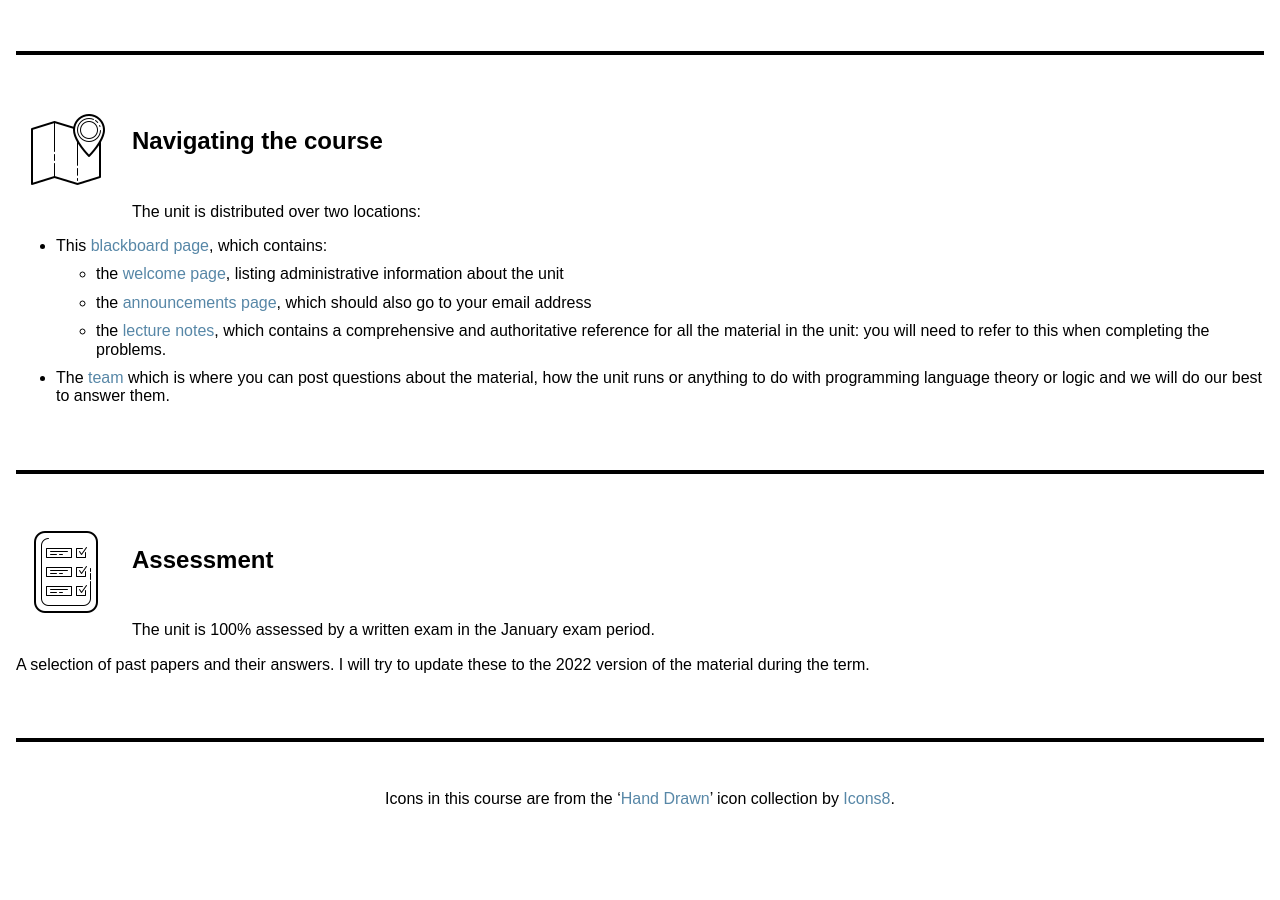
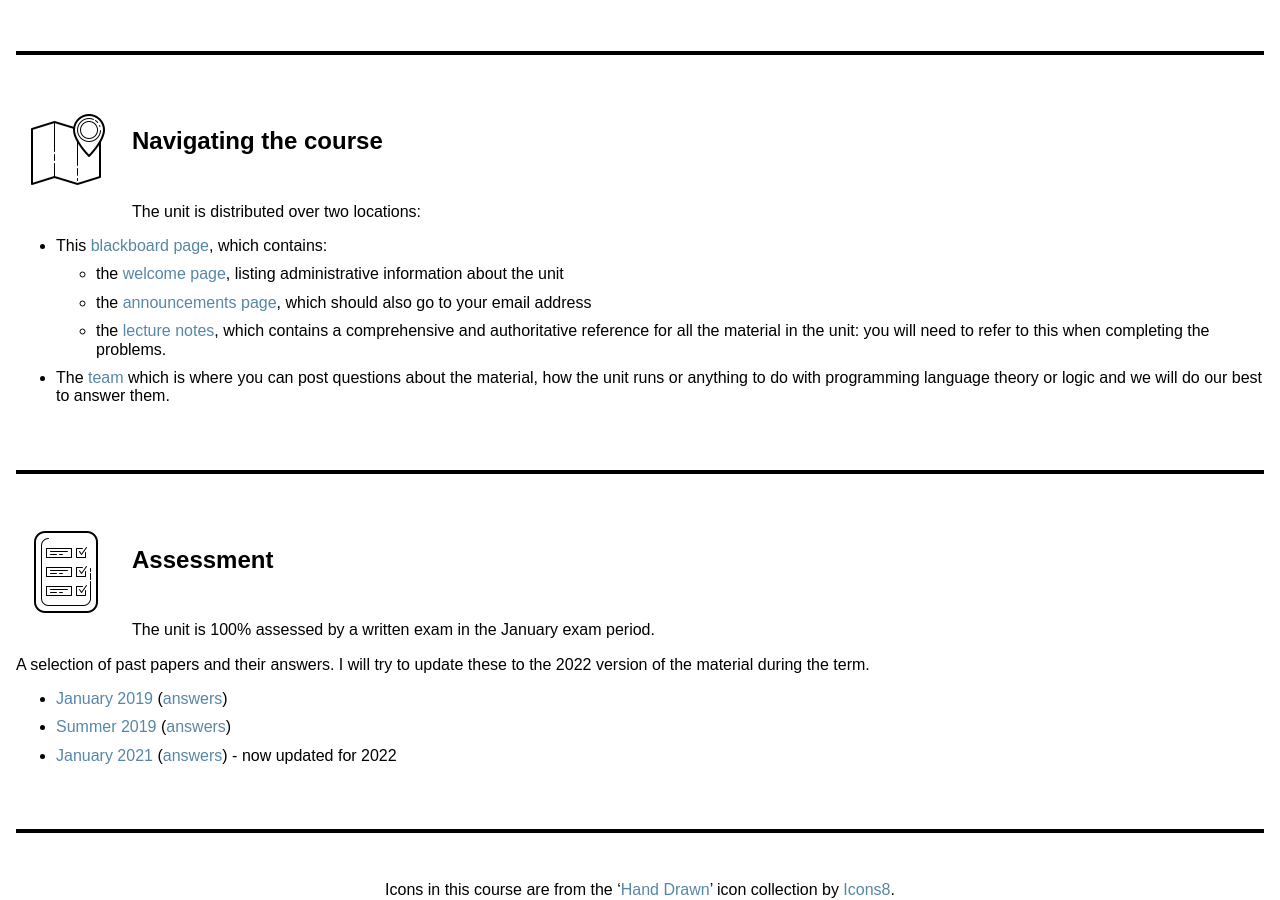
Before and after one commit to uob-coms30040/uob-coms30040.github.io, a Jekyll site: the page built from welcome.md, in a window 1280 px wide and 900 px high, scrolled down 2932 px. Built offline with Jekyll 4.4.1, drawn with Linux system fonts in a browser that asks for light colours; nearby versions of some CDN libraries; before the commit the page ends 3740 px from its top, so only the background shows below that.

Commit message:
update exams

```diff
--- a/welcome.md
+++ b/welcome.md
@@ -180,14 +180,10 @@ The unit is 100% assessed by a written exam in the January exam period.
 
 A selection of past papers and their answers.  I will try to update these to the 2022 version of the material during the term.
 
-{% assign paper_answers = site.static_files | where: "exam", true %}
-
 <ul>
-  {% for a in paper_answers %}
-    {% assign paper_questions = a.basename | replace: '-answers', '' | replace: '-', ' ' %}
-    {% assign paper_questions_path = a.name | replace: '-answers', '' %}
-    <li><a href="papers/{{ paper_questions_path }}" target="_blank">{{ paper_questions }}</a> (<a href="papers/{{ a.name }}"  target="_blank">answers</a>)</li>
-  {% endfor %}
+    <li><a href="papers/2019-January.pdf" target="_blank">January 2019</a> (<a href="papers/2019-January-answers.pdf"  target="_blank">answers</a>)</li>
+    <li><a href="papers/2019-Summer.pdf" target="_blank">Summer 2019</a> (<a href="papers/2019-Summer-answers.pdf"  target="_blank">answers</a>)</li>
+    <li><a href="papers/jan-2021.pdf" target="_blank">January 2021</a> (<a href="papers/jan-2021-answers.pdf"  target="_blank">answers</a>) - now updated for 2022</li>
 </ul>
 
 * * *
```
Also changed, not shown: 4 other files.
